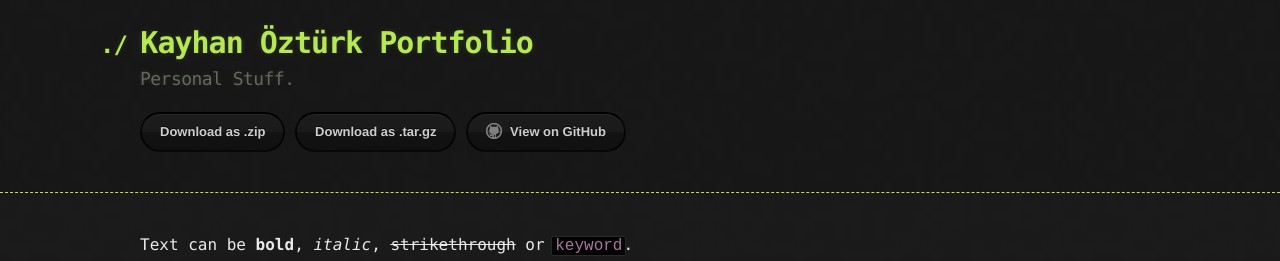
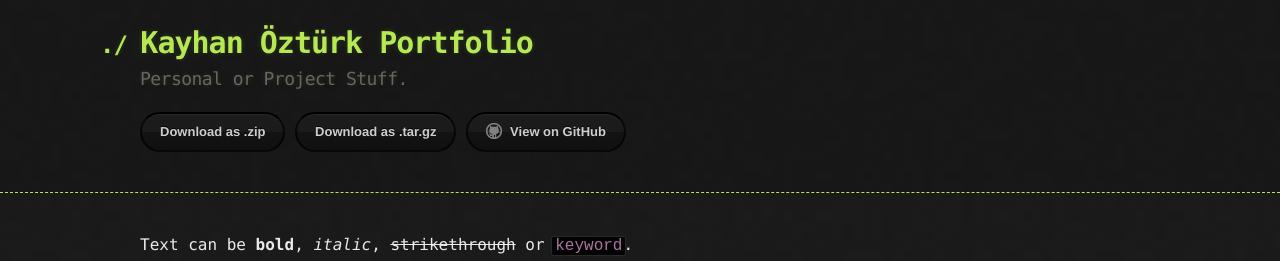
Before and after one commit to kayhanozturk/kayhanozturk.github.io, a Jekyll site: the page built from index.md, in a window 1280 px wide and 900 px high. Shown: the top 261 px of the window. Built offline with Jekyll 4.4.1, drawn with Linux system fonts in a browser that asks for light colours.

Commit message:
Update _config.yml

```diff
--- a/_config.yml
+++ b/_config.yml
@@ -1,5 +1,5 @@
 title: Kayhan Öztürk Portfolio
-description: Personal Stuff.
+description: Personal or Project Stuff.
 show_downloads: true
 google_analytics:
 theme: jekyll-theme-architect
```
